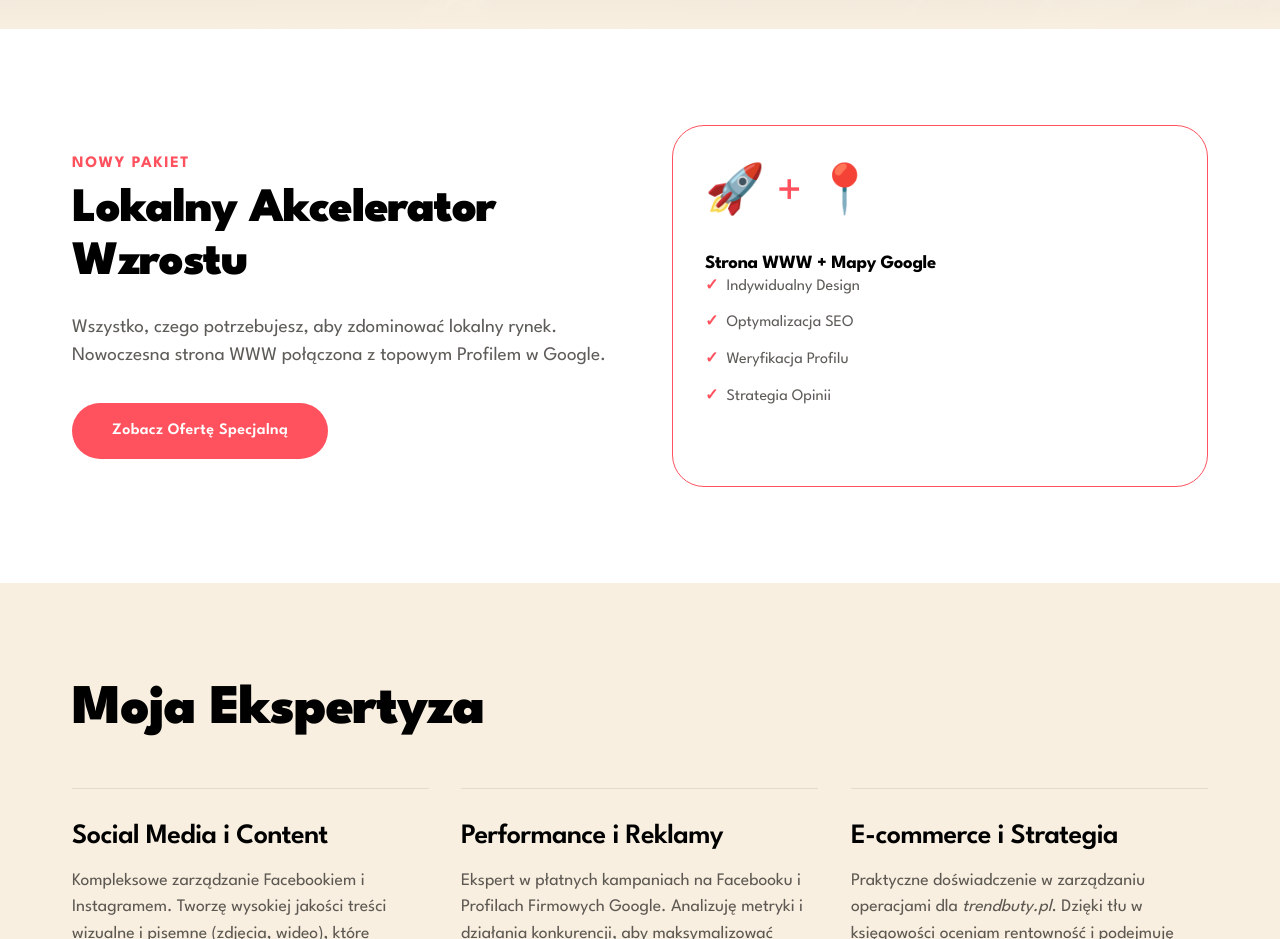
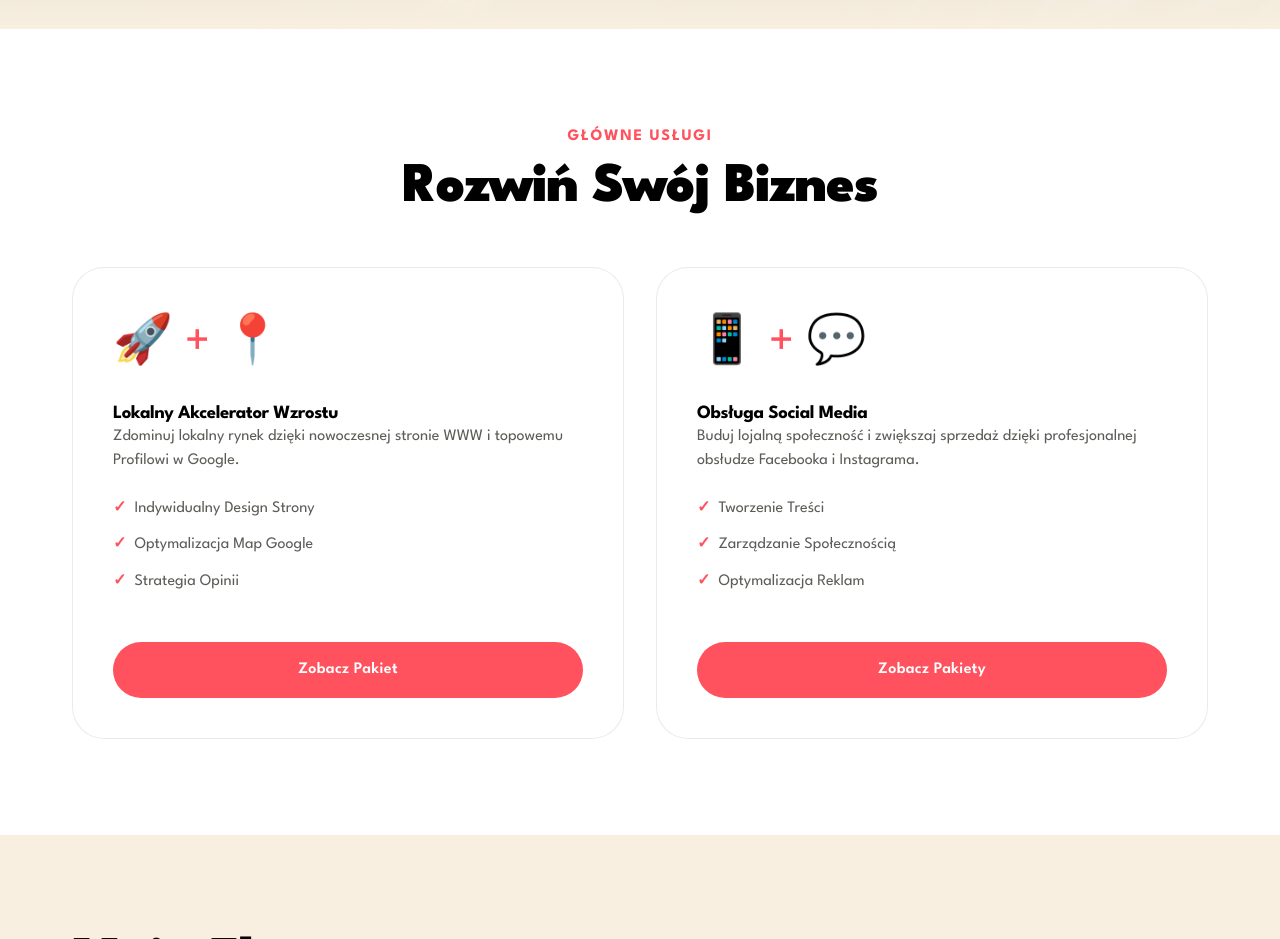
Before and after one commit to barcygan/marketing, a website built with Vite: page pl/index.html in a window 1280 px wide. Shown: the part 771-1710 px from the top of the page. Built offline with nearby package versions, Linux system fonts and the light colour scheme.

Commit message:
Update main page to feature Social Media offer side-by-side with Local Growth

```diff
--- a/pl/index.html
+++ b/pl/index.html
@@ -90,30 +90,53 @@
 
             <section class="section" style="background: #fff;">
                 <div class="container">
-                    <div class="grid-2" style="align-items: center;">
-                        <div class="fade-in-section">
-                            <span
-                                style="color: var(--color-primary); font-weight: 700; letter-spacing: 0.1em; text-transform: uppercase;">Nowy
-                                Pakiet</span>
-                            <h2 class="section-title"
-                                style="margin-top: 0.5rem; margin-bottom: 1.5rem; font-size: 3rem;">Lokalny Akcelerator
-                                Wzrostu</h2>
-                            <p style="font-size: 1.2rem; color: var(--color-text-muted); margin-bottom: 2rem;">
-                                Wszystko, czego potrzebujesz, aby zdominować lokalny rynek. Nowoczesna strona WWW
-                                połączona z topowym Profilem w Google.
-                            </p>
-                            <a href="offer.html" class="btn btn-primary">Zobacz Ofertę Specjalną</a>
+                    <div style="text-align: center; margin-bottom: 3rem;">
+                        <span
+                            style="color: var(--color-primary); font-weight: 700; letter-spacing: 0.1em; text-transform: uppercase;">Główne
+                            Usługi</span>
+                        <h2 class="section-title" style="margin-top: 0.5rem;">Rozwiń Swój Biznes</h2>
+                    </div>
+
+                    <div class="grid-2" style="align-items: stretch; gap: 2rem;">
+                        <!-- Local Growth Offer -->
+                        <div class="fade-in-section" style="height: 100%;">
+                            <div class="offer-card"
+                                style="padding: 2.5rem; border-color: var(--color-border); height: 100%; display: flex; flex-direction: column; justify-content: space-between;">
+                                <div>
+                                    <div class="offer-icon">🚀 + 📍</div>
+                                    <h3>Lokalny Akcelerator Wzrostu</h3>
+                                    <p style="color: var(--color-text-muted); margin-bottom: 1.5rem;">
+                                        Zdominuj lokalny rynek dzięki nowoczesnej stronie WWW i topowemu Profilowi w
+                                        Google.
+                                    </p>
+                                    <ul class="feature-list">
+                                        <li>Indywidualny Design Strony</li>
+                                        <li>Optymalizacja Map Google</li>
+                                        <li>Strategia Opinii</li>
+                                    </ul>
+                                </div>
+                                <a href="offer.html" class="btn btn-primary btn-block mt-4">Zobacz Pakiet</a>
+                            </div>
                         </div>
-                        <div class="fade-in-section">
-                            <div class="offer-card" style="padding: 2rem; border-color: var(--color-primary);">
-                                <div class="offer-icon">🚀 + 📍</div>
-                                <h3>Strona WWW + Mapy Google</h3>
-                                <ul class="feature-list">
-                                    <li>Indywidualny Design</li>
-                                    <li>Optymalizacja SEO</li>
-                                    <li>Weryfikacja Profilu</li>
-                                    <li>Strategia Opinii</li>
-                                </ul>
+
+                        <!-- Social Media Offer -->
+                        <div class="fade-in-section" style="height: 100%;">
+                            <div class="offer-card"
+                                style="padding: 2.5rem; border-color: var(--color-border); height: 100%; display: flex; flex-direction: column; justify-content: space-between;">
+                                <div>
+                                    <div class="offer-icon">📱 + 💬</div>
+                                    <h3>Obsługa Social Media</h3>
+                                    <p style="color: var(--color-text-muted); margin-bottom: 1.5rem;">
+                                        Buduj lojalną społeczność i zwiększaj sprzedaż dzięki profesjonalnej obsłudze
+                                        Facebooka i Instagrama.
+                                    </p>
+                                    <ul class="feature-list">
+                                        <li>Tworzenie Treści</li>
+                                        <li>Zarządzanie Społecznością</li>
+                                        <li>Optymalizacja Reklam</li>
+                                    </ul>
+                                </div>
+                                <a href="social-media.html" class="btn btn-primary btn-block mt-4">Zobacz Pakiety</a>
                             </div>
                         </div>
                     </div>
```
Also changed, not shown: index.html (+44 -22 lines).
